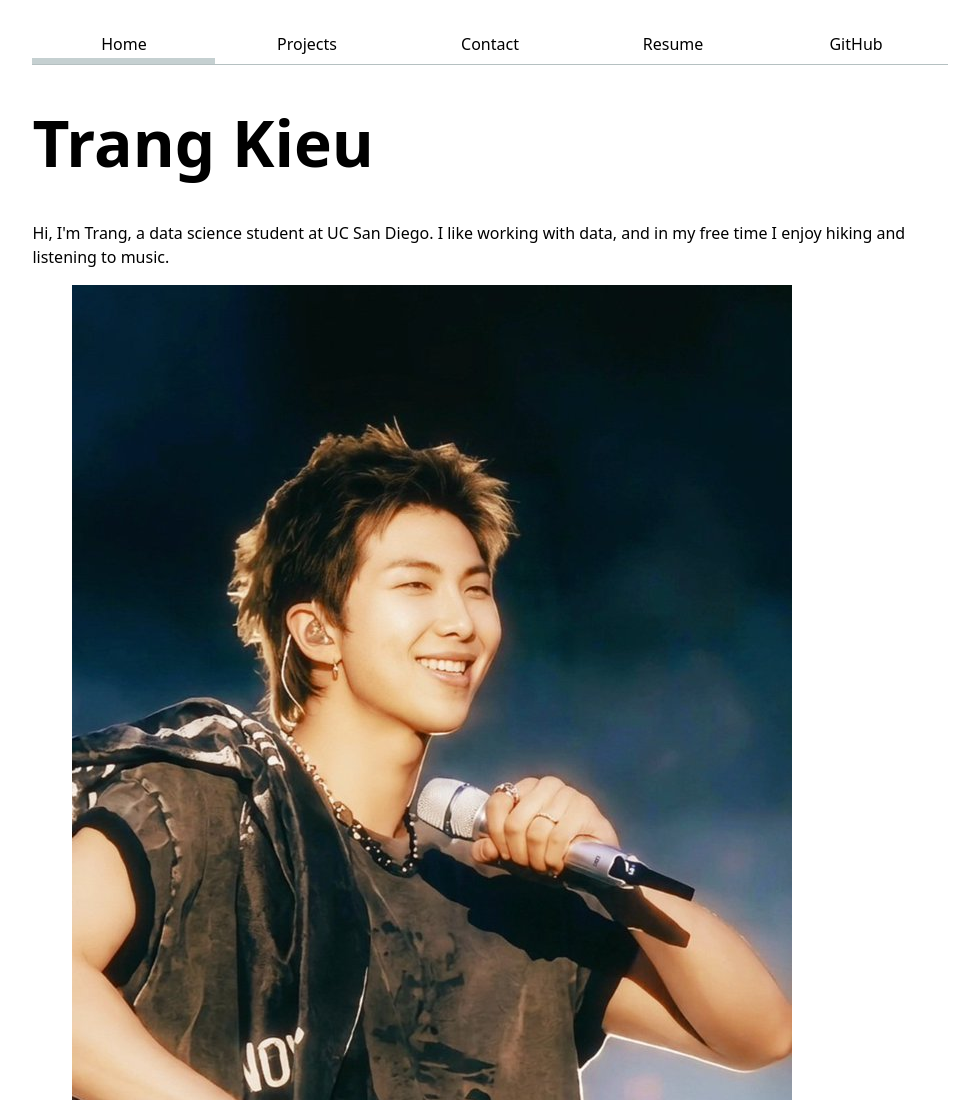
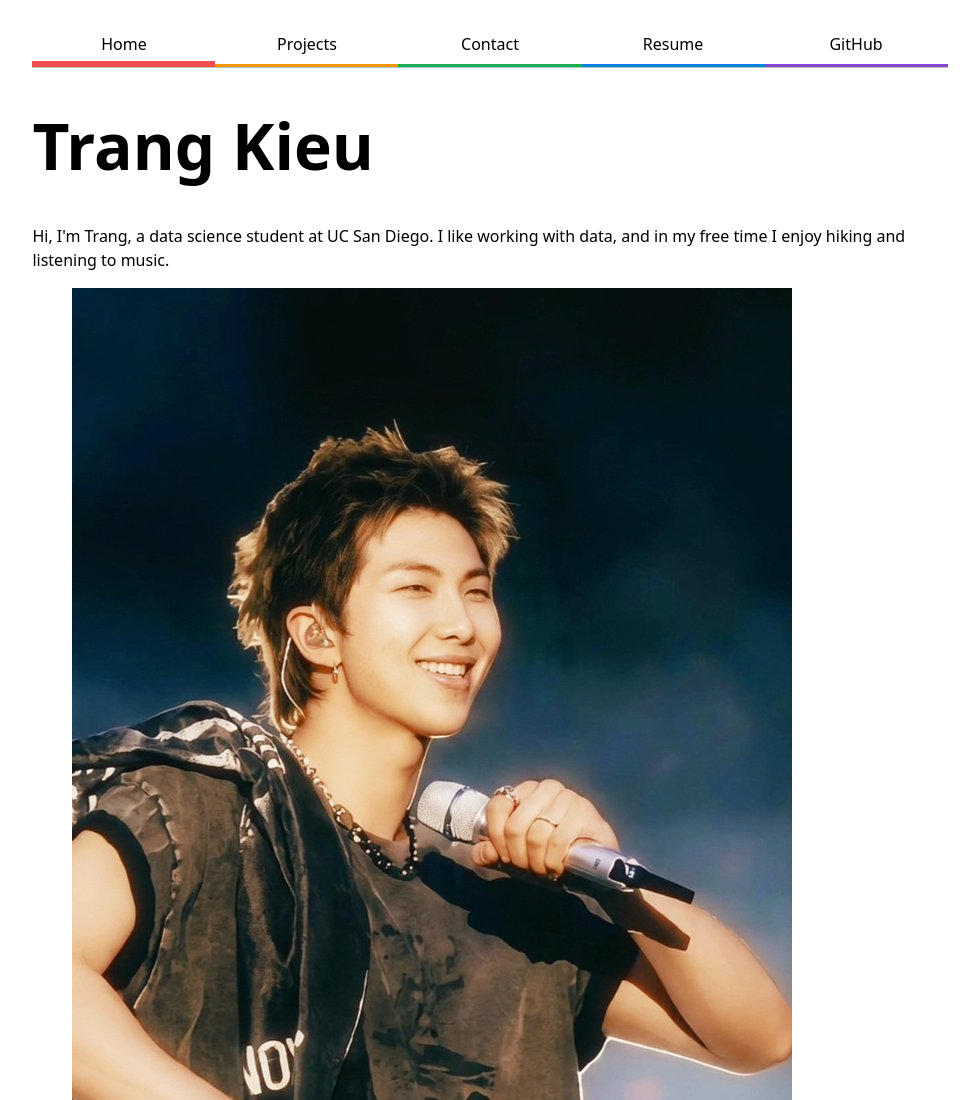
Before and after one commit to trkieu-commits/portfolio, a plain HTML site: page index.html in a window 1280 px wide. Shown: the top 1100 px of the page, without its empty margins (150-1129 px from the left). Drawn offline with Linux system fonts and the light colour scheme.

Commit message:
Enhance nav styles and link color definitions
Updated navigation styles and link colors for better visibility.

```diff
--- a/style.css
+++ b/style.css
@@ -2,6 +2,7 @@
   --color-accent: oklch(65% 50% 0);
   accent-color: var(--color-accent);
 }
+
 
 body {
   font: 100%/1.5 system-ui;
@@ -13,6 +14,7 @@ body {
 img {
   max-width: 100%;
 }
+
 
 nav {
   display: flex;
@@ -26,18 +28,27 @@ nav a {
   color: inherit;
   text-align: center;
   padding: 0.5em;
+  border-bottom: 0.2em solid var(--link-color);
 }
 
+
+nav a:nth-child(1) { --link-color: oklch(65% 0.2 25); }   /* Home: red */
+nav a:nth-child(2) { --link-color: oklch(75% 0.17 70); }  /* Projects: orange */
+nav a:nth-child(3) { --link-color: oklch(65% 0.17 150); } /* Contact: green */
+nav a:nth-child(4) { --link-color: oklch(60% 0.17 250); } /* Resume: blue */
+nav a:nth-child(5) { --link-color: oklch(55% 0.2 300); }  /* GitHub: purple */
+
 nav a.current {
-  border-bottom: 0.4em solid oklch(85% 3% 200);
+  border-bottom-width: 0.4em;
   padding-bottom: 0.1em;
 }
 
 nav a:hover {
-  border-bottom: 0.4em solid var(--color-accent);
+  border-bottom-width: 0.4em;
   padding-bottom: 0.1em;
-  background-color: oklch(from var(--color-accent) 95% 5% h);
+  background-color: oklch(from var(--link-color) 95% 5% h);
 }
+
 
 input, textarea, button {
   font: inherit;
@@ -58,6 +69,7 @@ form label {
 form button {
   grid-column: 1 / -1;
 }
+
 
 .projects {
   display: grid;
```
